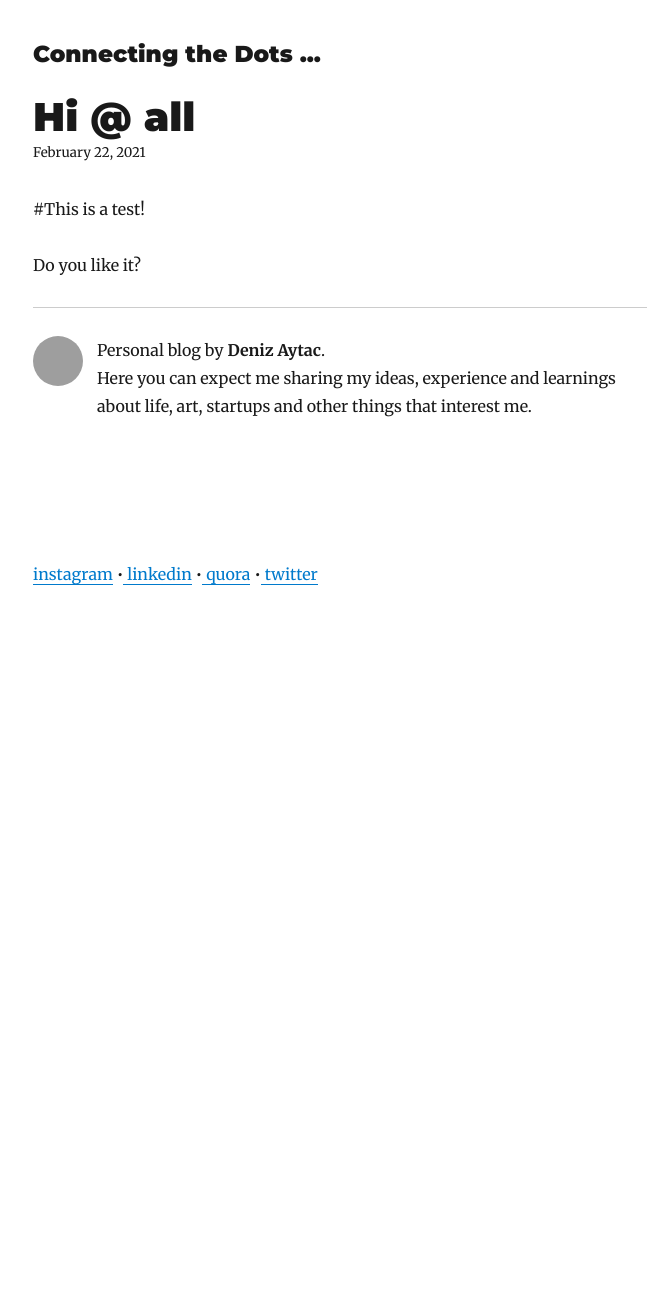
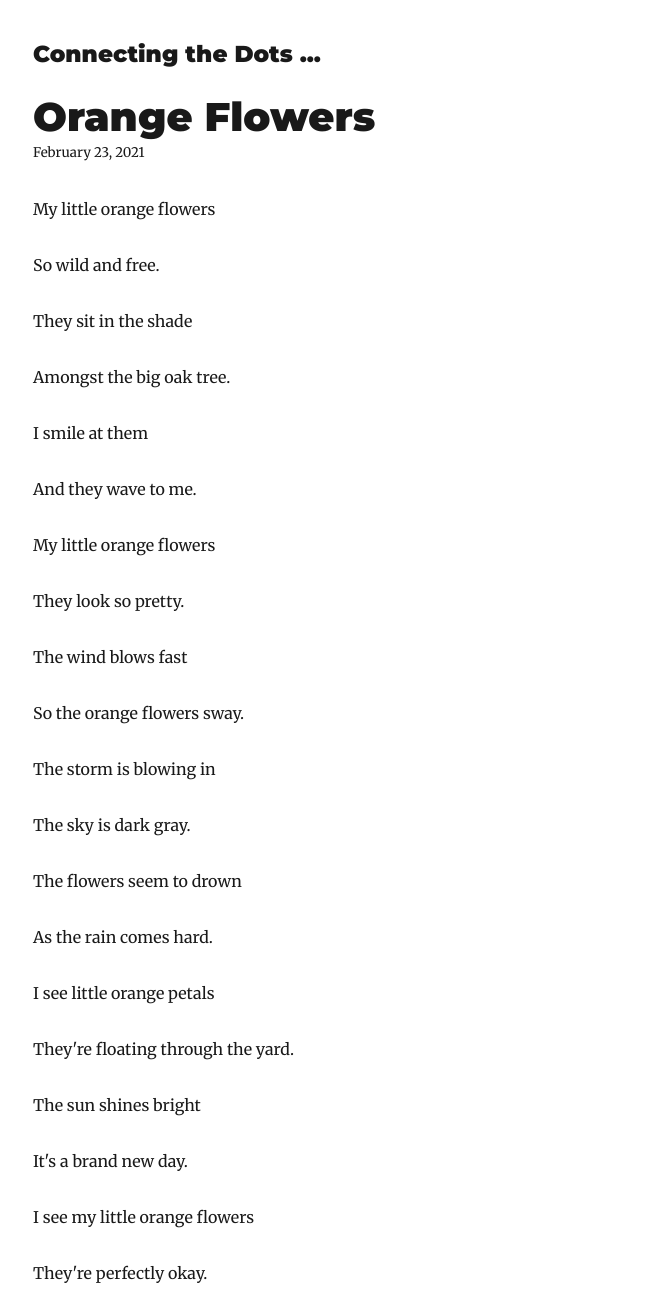
Before and after one commit to denizaytac/blog, a Gatsby site: page /2021-02-22-hi-all/ in a window 1280 px wide. Shown: the top 1300 px of the page, without its empty margins (292-939 px from the left). Before the commit the page ends 800 px from the top, so only its background shows below. Built offline with nearby package versions, Linux system fonts and the light colour scheme; Gatsby itself is replaced by a stand-in of ours; some packages are replaced by stand-ins of ours; grey boxes are pictures that could not be loaded.

Commit message:
Update Blog “2021-02-22-hi-all”

```diff
--- a/content/blog/2021-02-22-hi-all.md
+++ b/content/blog/2021-02-22-hi-all.md
@@ -1,9 +1,47 @@
 ---
 layout: blog
-title: Hi @ all
-date: 2021-02-22T21:52:38.582Z
-description: Test!
+title: Orange Flowers
+description: What do you know about orange flowers?
+date: 2021-02-23T07:42:47.319Z
 ---
-#This is a test!
+My little orange flowers
 
-Do you like it?
+So wild and free.
+
+They sit in the shade
+
+Amongst the big oak tree.
+
+I smile at them
+
+And they wave to me.
+
+My little orange flowers
+
+They look so pretty.
+
+The wind blows fast
+
+So the orange flowers sway.
+
+The storm is blowing in
+
+The sky is dark gray.
+
+The flowers seem to drown
+
+As the rain comes hard.
+
+I see little orange petals
+
+They're floating through the yard.
+
+The sun shines bright
+
+It's a brand new day.
+
+I see my little orange flowers
+
+They're perfectly okay.
+
+![Orange Flowers](/images/uploads/orange-flowers.jpg "Orange Flowers in the Shade")
```
